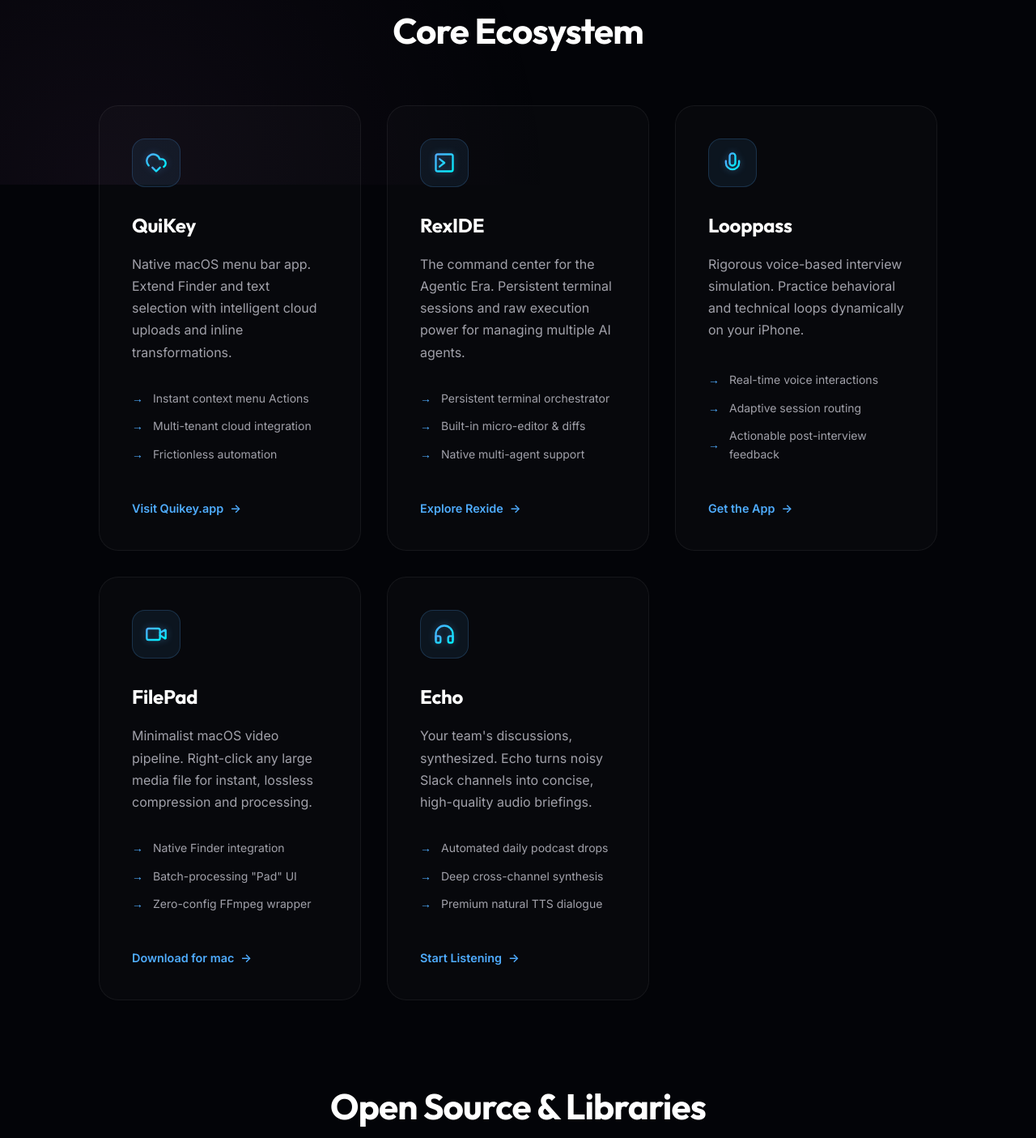
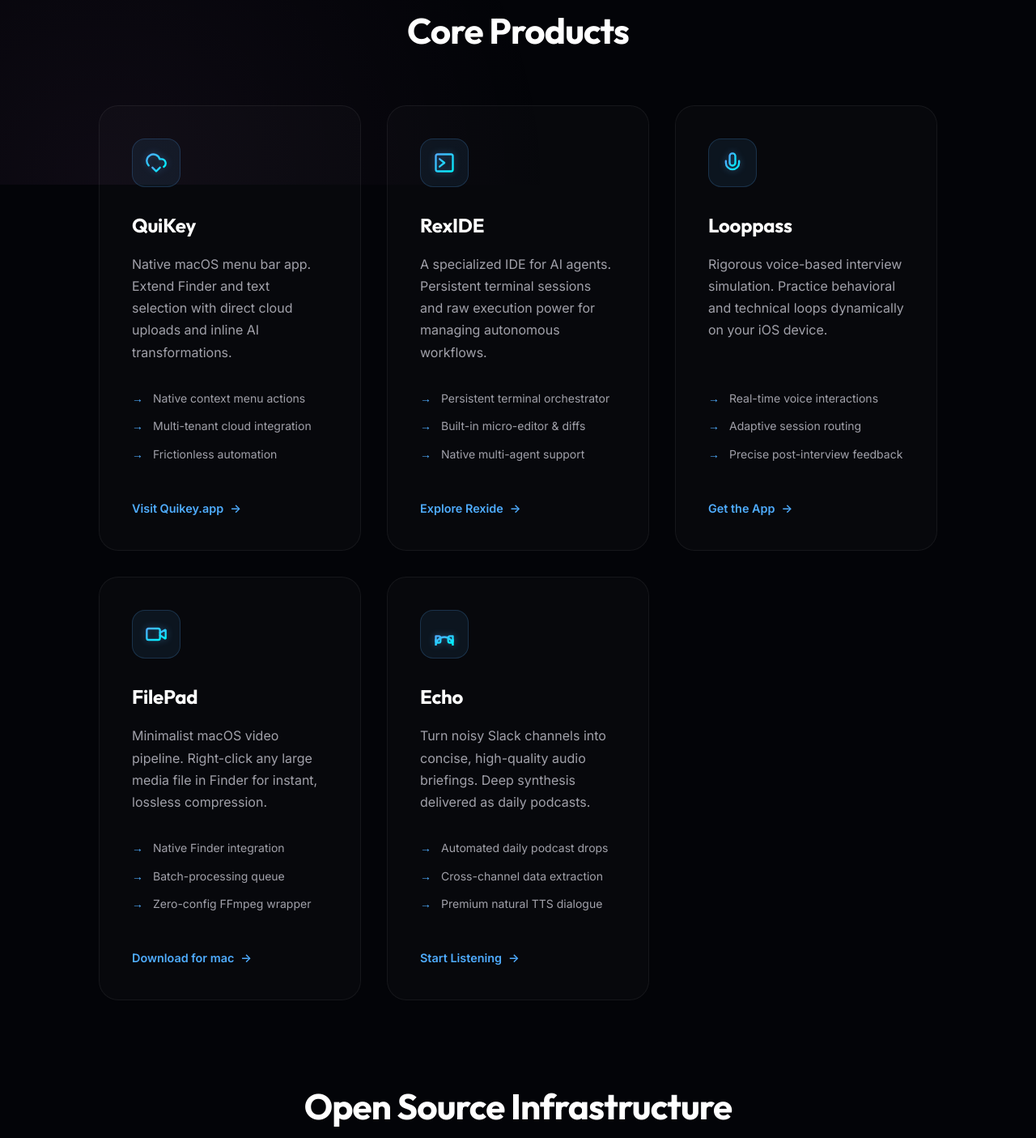
Before and after one commit to tomer-ben-david/mindmeld.github.io, a plain HTML site: page index.html in a window 1280 px wide. Shown: the part 572-1977 px from the top of the page at 81% size. Drawn offline with Linux system fonts and the light colour scheme.

Commit message:
copy: refine product text and fix text wrapping in hero

```diff
--- a/index.html
+++ b/index.html
@@ -38,7 +38,7 @@
                 </svg>
                 EST. 2026 • PRODUCT ECOSYSTEM
             </div>
-            <h1>Tools built for intent, not friction.</h1>
+            <h1>Tools built for intent,<br>not friction.</h1>
             <p class="description">
                 We build developer infrastructure, AI experiences, and productivity apps that do the heavy lifting—so
                 you can focus on the actual work.
@@ -48,7 +48,7 @@
 
     <section class="products">
         <div class="container">
-            <h2 class="section-title">Core Ecosystem</h2>
+            <h2 class="section-title">Core Products</h2>
             <div class="products-grid">
                 <!-- Quikey -->
                 <a href="https://quikey.app" class="product-card" target="_blank">
@@ -61,10 +61,10 @@
                         </svg>
                     </div>
                     <h3>QuiKey</h3>
-                    <p>Native macOS menu bar app. Extend Finder and text selection with intelligent cloud uploads and
-                        inline transformations.</p>
+                    <p>Native macOS menu bar app. Extend Finder and text selection with direct cloud uploads and inline
+                        AI transformations.</p>
                     <ul class="product-features">
-                        <li>Instant context menu Actions</li>
+                        <li>Native context menu actions</li>
                         <li>Multi-tenant cloud integration</li>
                         <li>Frictionless automation</li>
                     </ul>
@@ -83,8 +83,8 @@
                         </svg>
                     </div>
                     <h3>RexIDE</h3>
-                    <p>The command center for the Agentic Era. Persistent terminal sessions and raw execution power for
-                        managing multiple AI agents.</p>
+                    <p>A specialized IDE for AI agents. Persistent terminal sessions and raw execution power for
+                        managing autonomous workflows.</p>
                     <ul class="product-features">
                         <li>Persistent terminal orchestrator</li>
                         <li>Built-in micro-editor & diffs</li>
@@ -105,11 +105,11 @@
                     </div>
                     <h3>Looppass</h3>
                     <p>Rigorous voice-based interview simulation. Practice behavioral and technical loops dynamically on
-                        your iPhone.</p>
+                        your iOS device.</p>
                     <ul class="product-features">
                         <li>Real-time voice interactions</li>
                         <li>Adaptive session routing</li>
-                        <li>Actionable post-interview feedback</li>
+                        <li>Precise post-interview feedback</li>
                     </ul>
                     <div class="learn-more">Get the App <span>→</span></div>
                 </a>
@@ -124,11 +124,11 @@
                         </svg>
                     </div>
                     <h3>FilePad</h3>
-                    <p>Minimalist macOS video pipeline. Right-click any large media file for instant, lossless
-                        compression and processing.</p>
+                    <p>Minimalist macOS video pipeline. Right-click any large media file in Finder for instant, lossless
+                        compression.</p>
                     <ul class="product-features">
                         <li>Native Finder integration</li>
-                        <li>Batch-processing "Pad" UI</li>
+                        <li>Batch-processing queue</li>
                         <li>Zero-config FFmpeg wrapper</li>
                     </ul>
                     <div class="learn-more">Download for mac <span>→</span></div>
@@ -139,24 +139,24 @@
                     <div class="product-icon">
                         <svg width="28" height="28" viewBox="0 0 24 24" fill="none" stroke="url(#icon-grad)"
                             stroke-width="2" stroke-linecap="round" stroke-linejoin="round">
-                            <path d="M3 18v-6a9 9 0 0 1 18 0v6" />
+                            <path d="M3 18v6a9 9 0 0 1 18 0v-6" />
                             <path
                                 d="M21 19a2 2 0 0 1-2 2h-1a2 2 0 0 1-2-2v-3a2 2 0 0 1 2-2h3zM3 19a2 2 0 0 0 2 2h1a2 2 0 0 0 2-2v-3a2 2 0 0 0-2-2H3z" />
                         </svg>
                     </div>
                     <h3>Echo</h3>
-                    <p>Your team's discussions, synthesized. Echo turns noisy Slack channels into concise, high-quality
-                        audio briefings.</p>
+                    <p>Turn noisy Slack channels into concise, high-quality audio briefings. Deep synthesis delivered as
+                        daily podcasts.</p>
                     <ul class="product-features">
                         <li>Automated daily podcast drops</li>
-                        <li>Deep cross-channel synthesis</li>
+                        <li>Cross-channel data extraction</li>
                         <li>Premium natural TTS dialogue</li>
                     </ul>
                     <div class="learn-more">Start Listening <span>→</span></div>
                 </a>
             </div>
 
-            <h2 class="section-title" style="margin-top: 6rem;">Open Source & Libraries</h2>
+            <h2 class="section-title" style="margin-top: 6rem;">Open Source Infrastructure</h2>
             <div class="products-grid">
                 <!-- SignalNX -->
                 <a href="https://github.com/tomer-ben-david/2025-signalnx" class="product-card" target="_blank">
```
